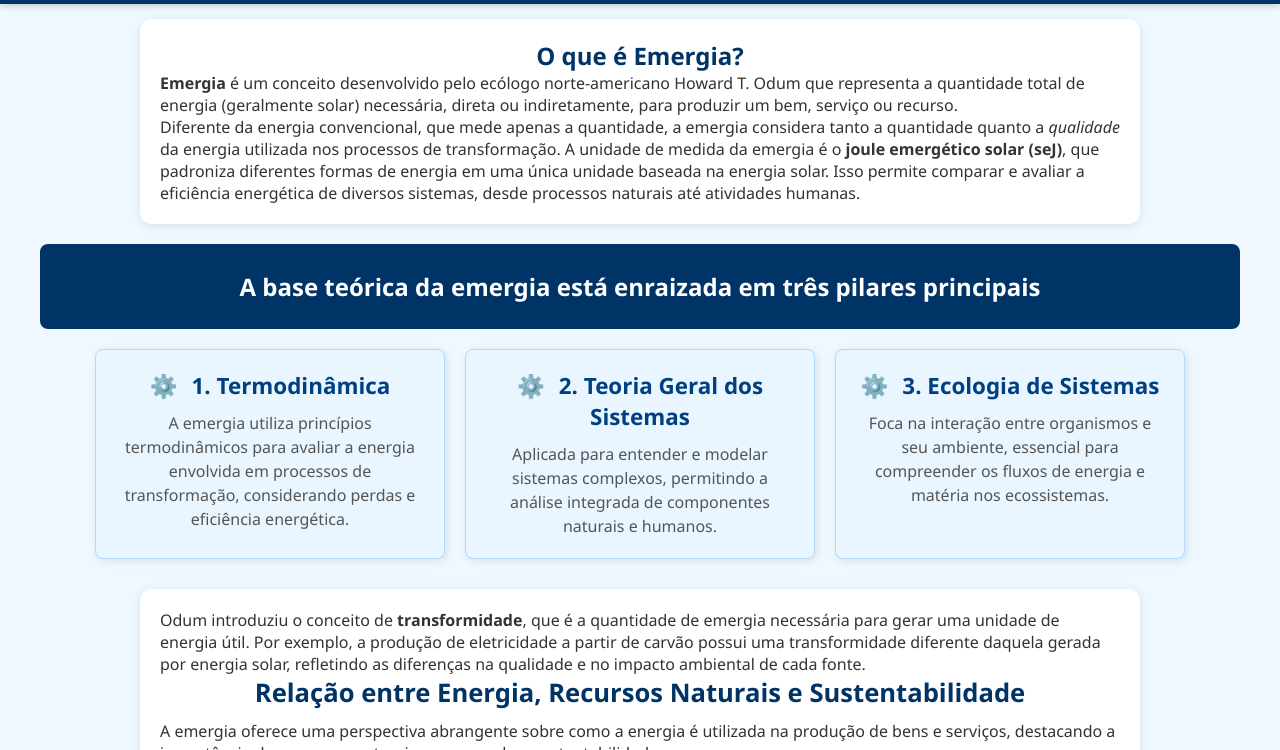
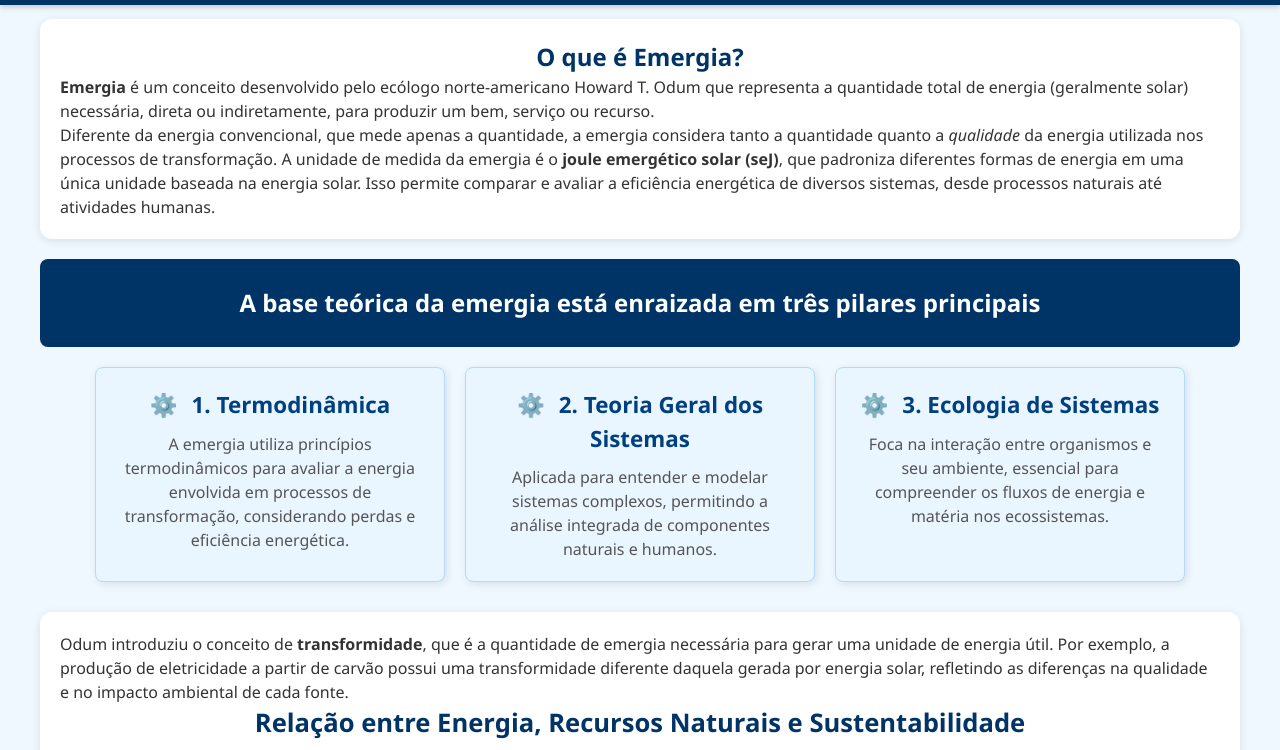
Before and after one commit to DevP3try/site_emergia, a plain HTML site: page index.html in a window 1280 px wide. Shown: the part 71-821 px from the top of the page. Drawn offline with Linux system fonts and the light colour scheme.

Commit message:
Alterado a largura do conteiner para 1200px

```diff
--- a/static/style.css
+++ b/static/style.css
@@ -51,10 +51,12 @@ body {
     background-color: #f0f8ff;
     color: #333;
     padding-top: 90px; /* espaço pro header fixo */
+    font-size: 1rem;
+        line-height: 1.5;
 }
 
 .container {
-    max-width: 1000px;
+    max-width: 1200px;
     margin: auto;
     padding: 20px;
     background-color: white;
@@ -63,7 +65,6 @@ body {
 }
 h2 {
     color: #003366;
-
     text-align: center;
 }
 
```
